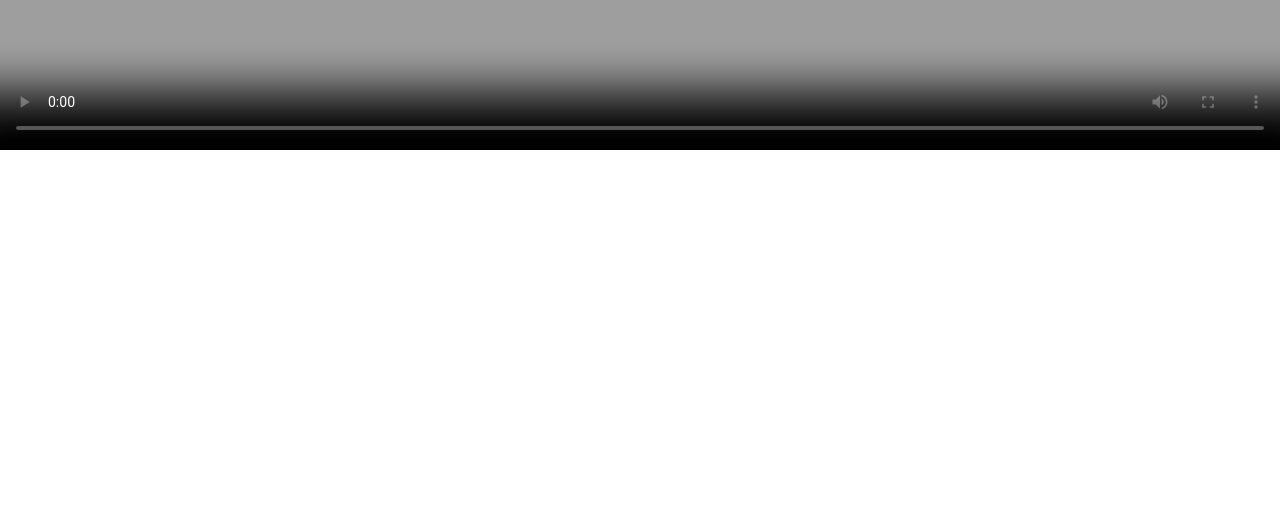
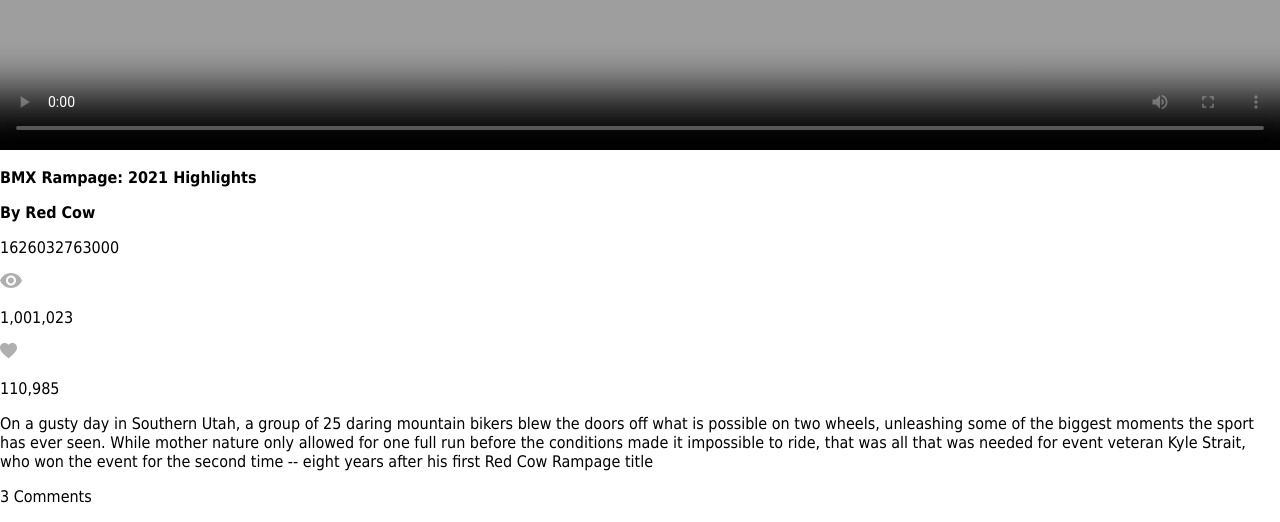
Before and after one commit to lizardskelly/brainstation-project4-brainflix, a React (Create React App) app: page / in a window 1280 px wide. Shown: the part 978-1500 px from the top of the page. Before the commit the page ends 1132 px from the top, so only its background shows below. Built offline with nearby package versions, Linux system fonts and the light colour scheme; a web font is replaced by a local one.

Commit message:
added video details component

```diff
--- a/src/App.js
+++ b/src/App.js
@@ -1,13 +1,14 @@
 import { Component } from 'react';
 import './App.scss';
-import videoDetails from './data/video-details.json';
+import videoData from './data/video-details.json';
 import Header from './components/Header/Header';
 import VideoPlayer from './components/VideoPlayer/VideoPlayer';
+import VideoDetails from './components/VideoDetails/VideoDetails';
 
 class App extends Component {
 
   state = {
-    currentVideo: videoDetails[0]
+    currentVideo: videoData[0]
   }
 
   render() {
@@ -17,6 +18,9 @@
         <VideoPlayer
           video = {this.state.currentVideo}
         />
+        <VideoDetails
+          details = {this.state.currentVideo}
+        />
       </>
     )
   }
--- /dev/null
+++ b/src/components/VideoDetails/VideoDetails.js
@@ -0,0 +1,37 @@
+import viewsIcon from '../../assets/images/views.svg'
+import likesIcon from '../../assets/images/likes.svg'
+
+const VideoDetails = ({ details }) => {
+
+  const { title, channel, timestamp, views, likes, description, comments } = details;
+
+  return (
+    <section className='details'>
+      <h1 className='details__title'>{title}</h1>
+      <div className='details__text-container'>
+        <div>
+          <h3 className='details__text details__text--color'>By {channel}</h3>
+          <p className='details__text'>{timestamp}</p>
+        </div>
+        <div>
+          <div>
+            <img className='details__icon'
+              src={viewsIcon}
+              alt='views'/>
+            <p className='details__text'>{views}</p>
+          </div>
+          <div>
+            <img className='details__icon'
+              src={likesIcon}
+              alt='likes'/>
+            <p className='details__text'>{likes}</p>
+          </div>
+        </div>
+      </div>
+      <p className='details__description'>{description}</p>
+      <p className='details__comment-count'>{comments.length} Comments</p>
+    </section>
+  );
+}
+
+export default VideoDetails;
```
